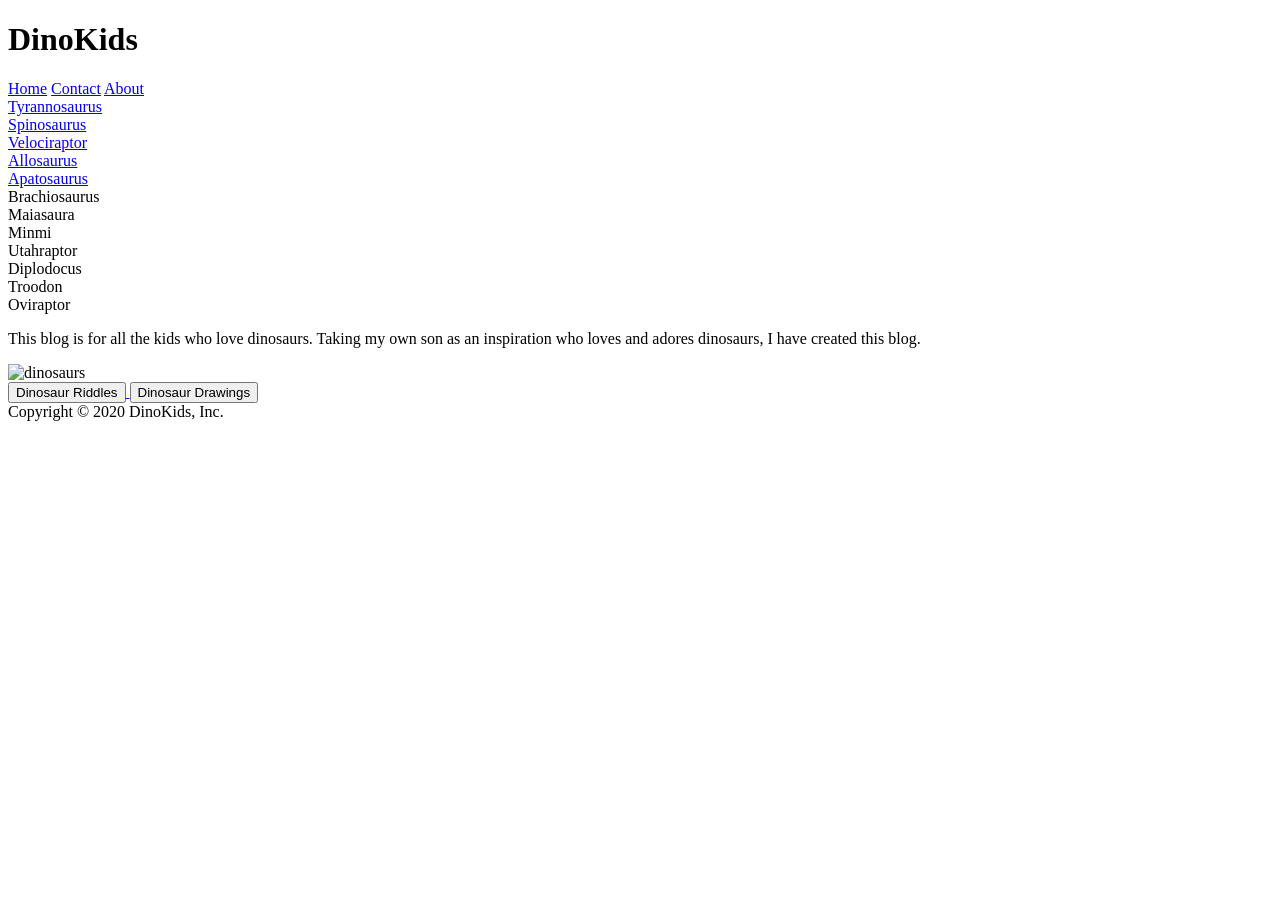
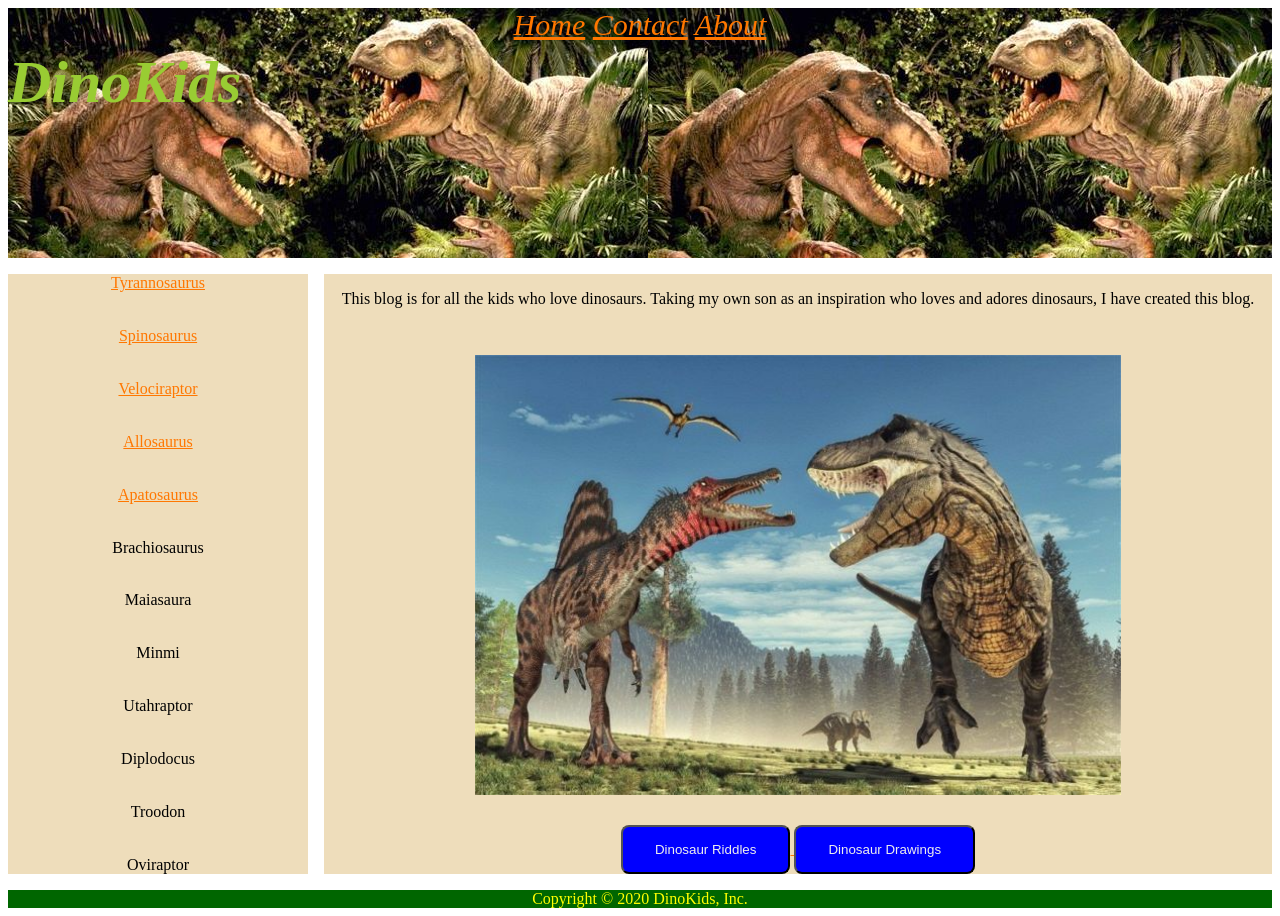
Before and after one commit to tps1320/personal-blog, a plain HTML site: page src/views/dinokids-home.html in a window 1280 px wide. Before the commit the page ends 800 px from the top, so only its background shows below. Drawn offline with Linux system fonts and the light colour scheme; the site is published under a folder, as on GitHub Pages, so addresses that start at the root find nothing.

Commit message:
fix: fixed url links and added index.html

```diff
--- a/src/styles/dinokids-home.css
+++ b/src/styles/dinokids-home.css
@@ -1,6 +1,6 @@
-@import "/src/styles/dinosaurs.css";
-@import "/src/styles/dinosaur-gallery.css";
-@import "/src/styles/about.css";
+@import "dinosaurs.css";
+@import "dinosaur-gallery.css";
+@import "about.css";
 /* Mobile First Layout */
 .container-home {
     display: grid;
@@ -21,7 +21,7 @@
     grid-area: hd;
     display: flex;
     justify-content: center;
-    background-image: url("/src/images/jp.jpg");
+    background-image: url("../images/jp.jpg");
 }
 
 .header > div {
--- a/src/styles/dinosaur-gallery.css
+++ b/src/styles/dinosaur-gallery.css
@@ -30,7 +30,6 @@ img {
 @media(min-width:900px) {
   .gallery-container {
     display: grid;
-    /*grid-template-columns: 300px 300px 300px;*/
     grid-template-rows: 100px auto;
     grid-template-areas:
     "hd hd hd hd hd hd hd hd"
--- a/src/views/dinokids-home.html
+++ b/src/views/dinokids-home.html
@@ -4,7 +4,7 @@
         <meta charset="utf-8"/>
         <title>DinoKids</title>
         <meta content="width=device-width, initial-scale=1, maximum-scale=1" name="viewport"/>
-        <link rel="stylesheet" href="/src/styles/dinokids-home.css">
+        <link rel="stylesheet" href="../styles/dinokids-home.css">
     </head>
     <body>
         <div class = "container-home">
@@ -13,17 +13,17 @@
                     <h1>DinoKids</h1>
                 </div>
                 <div class="hlinks">
-                    <a href="/src/views/dinokids-home.html">Home</a>
-                    <a href="/src/views/contact.html">Contact</a>
-                    <a href="/src/views/about.html">About</a>
+                    <a href="dinokids-home.html">Home</a>
+                    <a href="contact.html">Contact</a>
+                    <a href="about.html">About</a>
                 </div>
             </div>
             <div class="sidebar box">
-                <div><a href="/src/views/trex.html">Tyrannosaurus</a></div>
-                <div><a href="/src/views/spinosaurus.html">Spinosaurus</a></div>
-                <div><a href="/src/views/velociraptor.html">Velociraptor</a></div>
-                <div><a href="/src/views/allosaurus.html">Allosaurus</a></div>
-                <div><a href="/src/views/apatosaurus.html">Apatosaurus</a></div>
+                <div><a href="trex.html">Tyrannosaurus</a></div>
+                <div><a href="spinosaurus.html">Spinosaurus</a></div>
+                <div><a href="velociraptor.html">Velociraptor</a></div>
+                <div><a href="allosaurus.html">Allosaurus</a></div>
+                <div><a href="apatosaurus.html">Apatosaurus</a></div>
                 <div>Brachiosaurus</div>
                 <div>Maiasaura</div>
                 <div>Minmi</div>
@@ -39,15 +39,15 @@
                     </p>
                 </div>
                 <div>
-                    <img src="/src/images/dinosaurs.jpg" alt="dinosaurs">
+                    <img src="../images/dinosaurs.jpg" alt="dinosaurs">
                 </div>
                 <div>
-                    <a href="/src/views/dinosaur_riddles.html">
+                    <a href="dinosaur_riddles.html">
                         <button>
                             <span>Dinosaur Riddles</span>
                         </button>
                     </a>
-                    <a href="/src/views/dinosaurs-gallery.html">
+                    <a href="dinosaurs-gallery.html">
                         <button>
                             <span>Dinosaur Drawings</span>
                         </button>
```
Also changed, not shown: src/index.html (added, +5 -0 lines), src/views/about.html (+6 -6 lines), src/views/allosaurus.html (+3 -3 lines), src/views/apatosaurus.html (+3 -3 lines), src/views/contact.html (+2 -2 lines), src/views/dinosaur_riddles.html (+2 -2 lines), src/views/dinosaurs-gallery.html (+6 -6 lines), src/views/spinosaurus.html (+3 -3 lines), src/views/trex.html (+3 -3 lines), src/views/velociraptor.html (+3 -3 lines).
